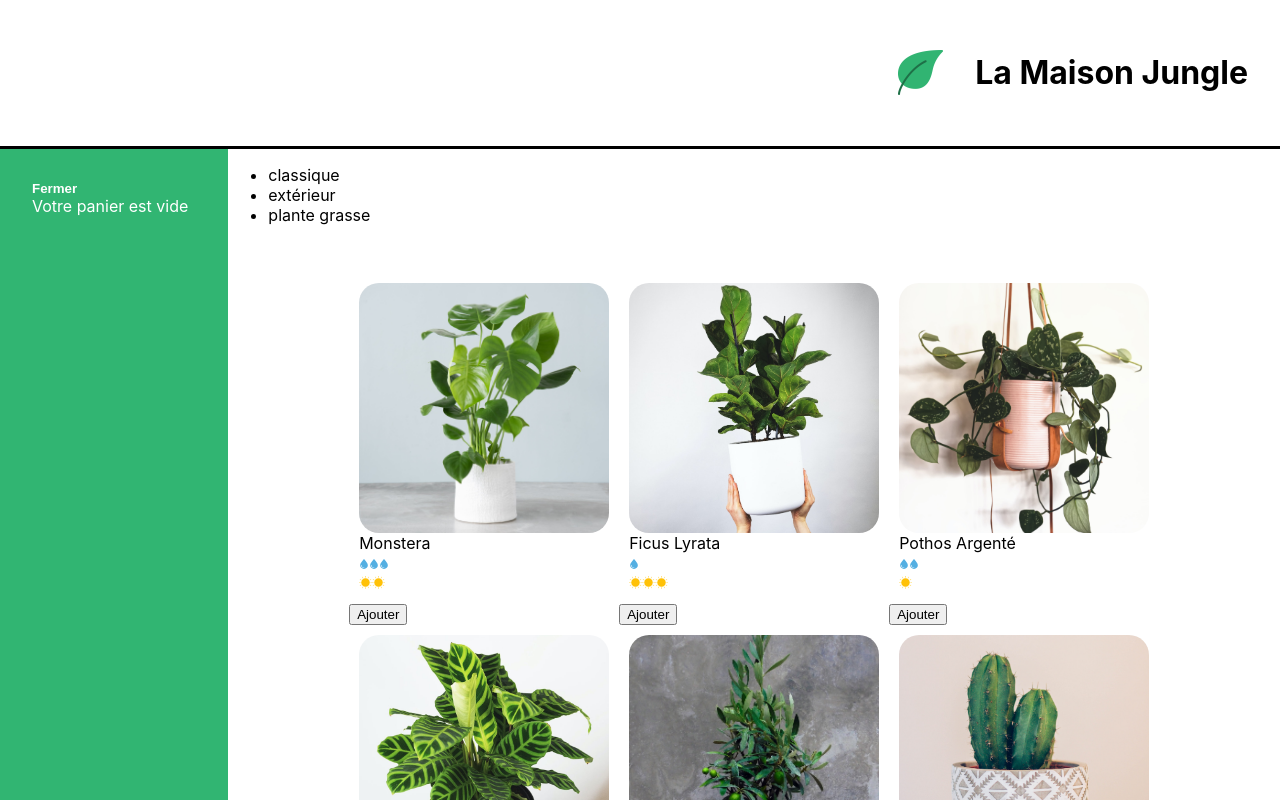
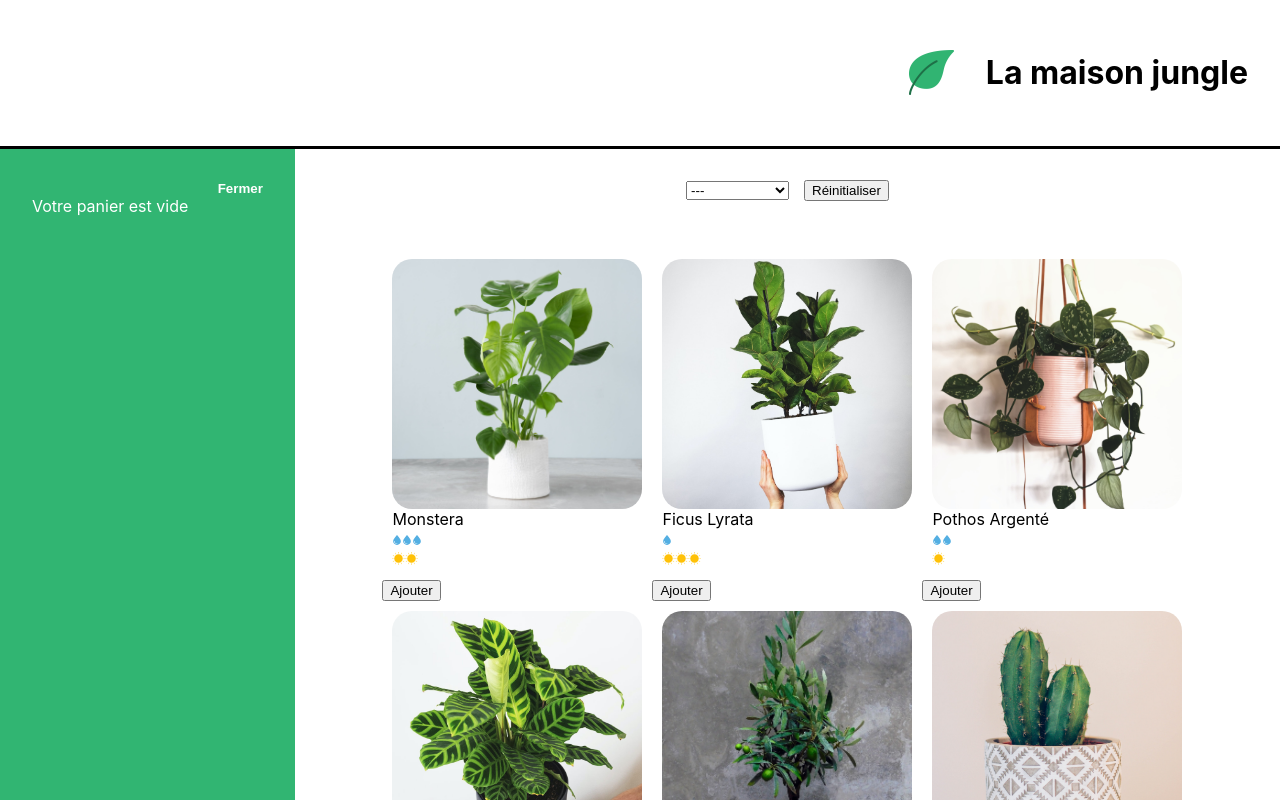
Before and after one commit to PradermN/La-maison-jungle, a React (Create React App) app: page / in a window 1280 px wide. Shown: the top 800 px of the page. Built offline with nearby package versions, Linux system fonts and the light colour scheme.

Commit message:
Ajout du triage des categories de shoppingList

```diff
--- a/src/components/Banner.js
+++ b/src/components/Banner.js
@@ -1,18 +1,7 @@
-import React from 'react';
-import '../styles/Banner.css';
+import '../styles/Banner.css'
 
-import logo from '../assets/logo.png'
+function Banner({ children }) {
+	return <div className='lmj-banner'>{children}</div>
+}
 
-export default function Banner(){
-
-    const title = "La Maison Jungle";
-
-    return(
-
-        <div className='lmj-banner'>
-            <img src={logo} alt='La maison jungle' className='lmj-logo' />
-            <h1 className='lmj-title'>{title}</h1>
-        </div>
-
-    );
-}
+export default Banner
--- /dev/null
+++ b/src/components/Categories.js
@@ -0,0 +1,23 @@
+import '../styles/Categories.css'
+
+function Categories({ setActiveCategory, categories, activeCategory }) {
+	return (
+		<div className='lmj-categories'>
+			<select
+				value={activeCategory}
+				onChange={(e) => setActiveCategory(e.target.value)}
+				className='lmj-categories-select'
+			>
+				<option value=''>---</option>
+				{categories.map((cat) => (
+					<option key={cat} value={cat}>
+						{cat}
+					</option>
+				))}
+			</select>
+			<button onClick={() => setActiveCategory('')}>Réinitialiser</button>
+		</div>
+	)
+}
+
+export default Categories
--- a/src/components/ShoppingList.js
+++ b/src/components/ShoppingList.js
@@ -1,8 +1,11 @@
+import { useState } from 'react'
 import { plantList } from '../datas/plantList'
 import PlantItem from './PlantItem'
+import Categories from './Categories'
 import '../styles/ShoppingList.css'
 
 function ShoppingList({ cart, updateCart }) {
+	const [activeCategory, setActiveCategory] = useState('')
 	const categories = plantList.reduce(
 		(acc, plant) =>
 			acc.includes(plant.category) ? acc : acc.concat(plant.category),
@@ -26,13 +29,15 @@ function ShoppingList({ cart, updateCart }) {
 
 	return (
 		<div className='lmj-shopping-list'>
-			<ul>
-				{categories.map((cat) => (
-					<li key={cat}>{cat}</li>
-				))}
-			</ul>
+			<Categories
+				categories={categories}
+				setActiveCategory={setActiveCategory}
+				activeCategory={activeCategory}
+			/>
+
 			<ul className='lmj-plant-list'>
-				{plantList.map(({ id, cover, name, water, light, price }) => (
+				{plantList.map(({ id, cover, name, water, light, price, category }) =>
+					!activeCategory || activeCategory === category ? (
 						<div key={id}>
 							<PlantItem
 								cover={cover}
@@ -43,7 +48,8 @@ function ShoppingList({ cart, updateCart }) {
 							/>
 							<button onClick={() => addToCart(name, price)}>Ajouter</button>
 						</div>
-				))}
+					) : null
+				)}
 			</ul>
 		</div>
 	)
--- a/src/styles/Cart.css
+++ b/src/styles/Cart.css
@@ -5,7 +5,7 @@
 	display: flex;
 	flex-direction: column;
 	justify-content: flex-start;
-	width: 200px;
+	width: 300px;
 }
 
 .lmj-cart-add-button {
@@ -22,11 +22,12 @@
 	align-self: self-start;
 	padding: 0;
 	color: white;
+	align-self: flex-end;
 }
 
 .lmj-cart-closed {
 	padding: 32px;
-	width: 200px;
+	width: 300px;
 }
 
 .lmj-cart-closed > button {
--- /dev/null
+++ b/src/styles/Categories.css
@@ -0,0 +1,8 @@
+.lmj-categories {
+	text-align: center;
+	padding-top: 30px;
+}
+
+.lmj-categories-select {
+	margin-right: 15px;
+}
--- a/src/styles/PlantItem.css
+++ b/src/styles/PlantItem.css
@@ -12,4 +12,16 @@
 	justify-content: center;
 	flex-direction: column;
 	text-transform: capitalize;
+	position: relative;
 }
+
+.lmj-plant-item-price {
+	position: absolute;
+	border-radius: 20px 20px 20px 0;
+	background-color: #31b472;
+	color: white;
+	padding: 15px;
+	right: 0;
+	top: 0;
+	font-weight: 500;
+}
```
Lines whose indentation alone changed are shown as unchanged.
